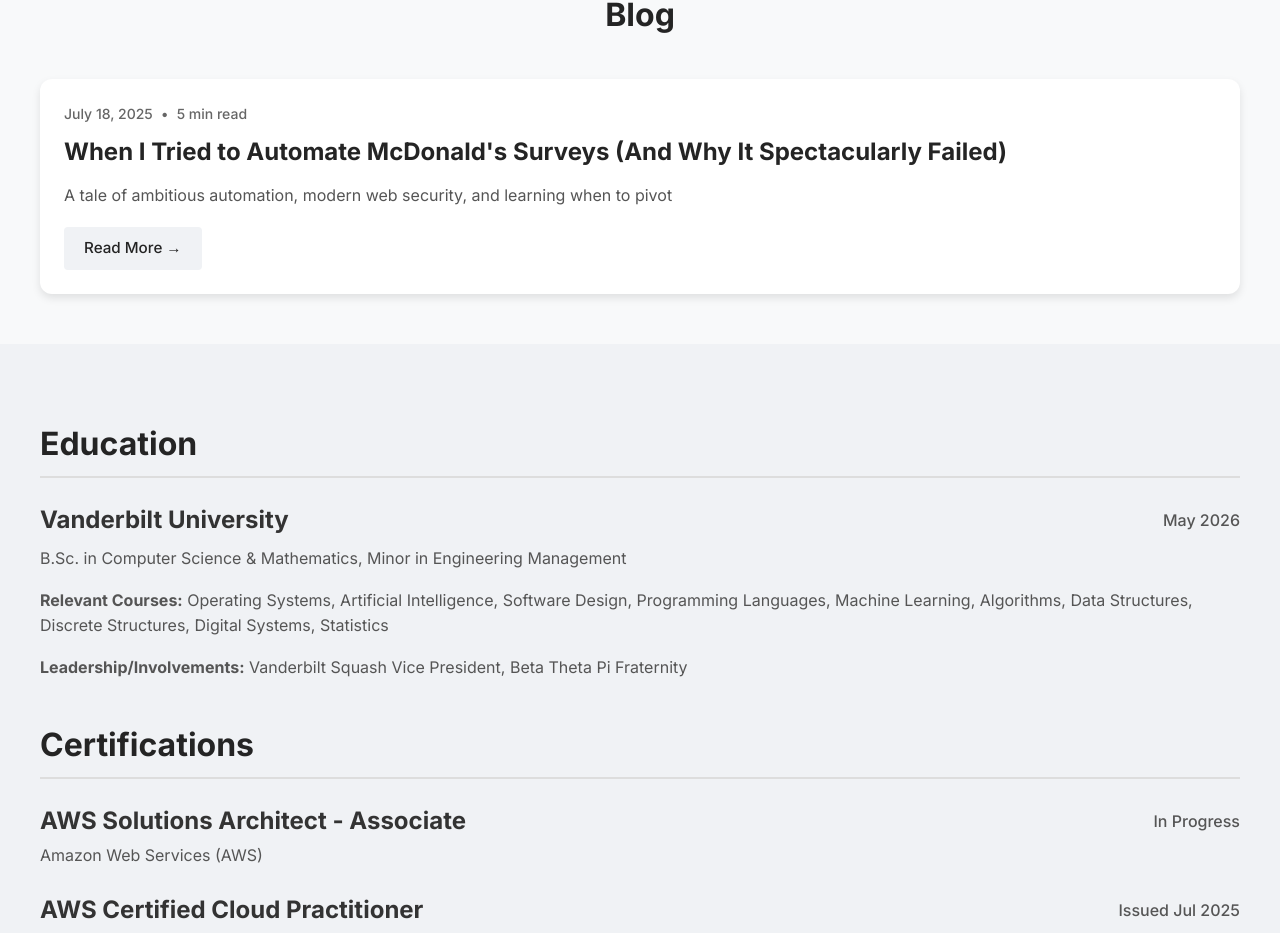
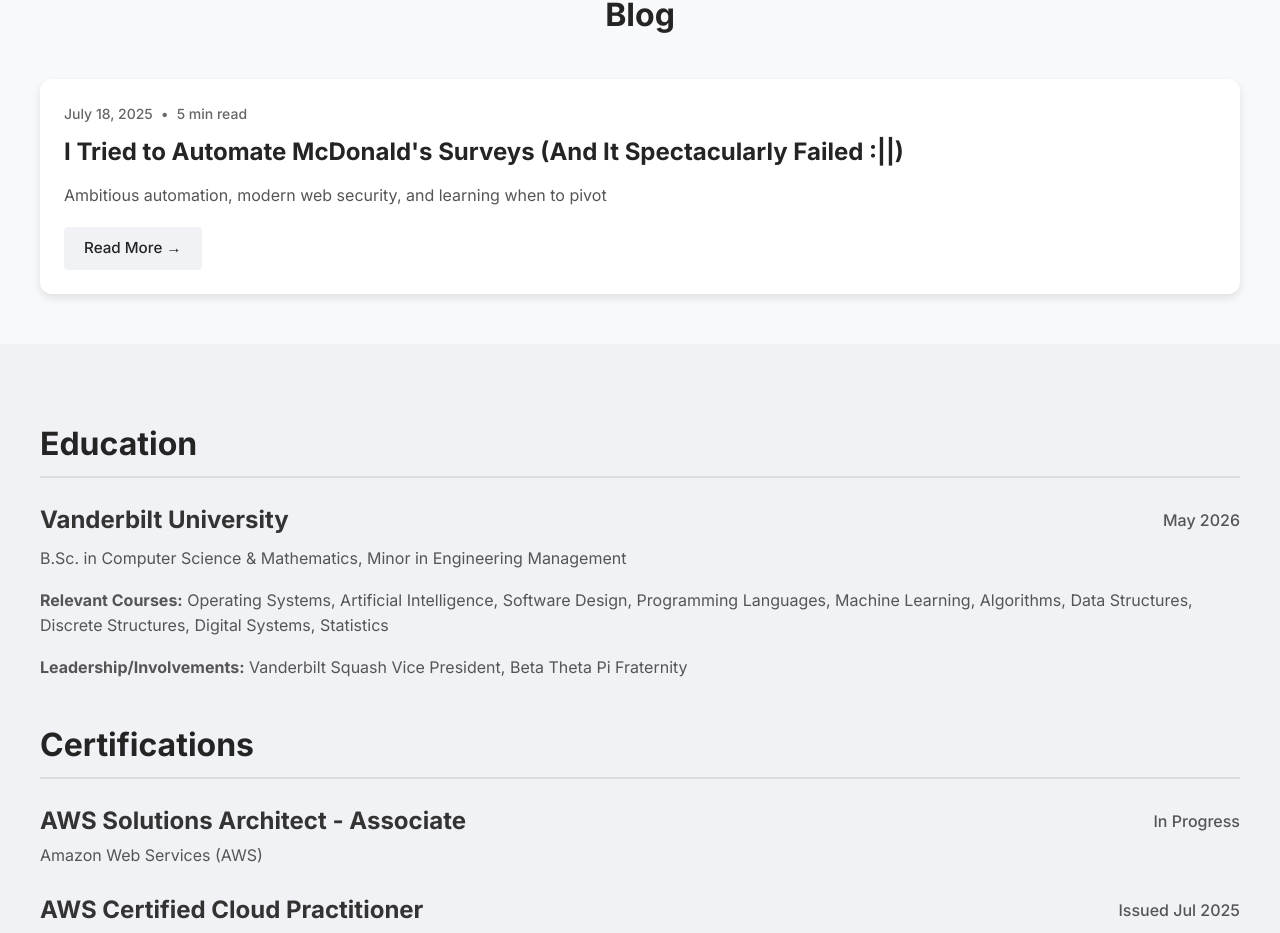
Before and after one commit to nick-bui19/nick-bui19.github.io, a React (Vite) app: page / in a window 1280 px wide. Shown: the part 2604-3537 px from the top of the page. Built offline with nearby package versions, Linux system fonts and the light colour scheme.

Commit message:
fix: add scroll up top in navigation to new page, update blog content

```diff
--- a/src/components/Blog.tsx
+++ b/src/components/Blog.tsx
@@ -13,8 +13,8 @@ interface BlogPost {
 const blogPosts: BlogPost[] = [
   {
     id: 'mcdonalds-survey-solver',
-    title: 'When I Tried to Automate McDonald\'s Surveys (And Why It Spectacularly Failed)',
-    description: 'A tale of ambitious automation, modern web security, and learning when to pivot',
+    title: 'I Tried to Automate McDonald\'s Surveys (And It Spectacularly Failed :||)',
+    description: 'Ambitious automation, modern web security, and learning when to pivot',
     date: 'July 18, 2025',
     readTime: '5 min read',
   }
--- a/src/components/BlogPost.tsx
+++ b/src/components/BlogPost.tsx
@@ -1,4 +1,4 @@
-import React from 'react';
+import React, { useEffect } from 'react';
 import { useParams, Link } from 'react-router-dom';
 import './BlogPost.css';
 
@@ -15,8 +15,8 @@ interface BlogPostData {
 const blogPosts: Record<string, BlogPostData> = {
   'mcdonalds-survey-solver': {
     id: 'mcdonalds-survey-solver',
-    title: 'When I Tried to Automate McDonald\'s Surveys (And Why It Spectacularly Failed)',
-    description: 'A tale of ambitious automation, modern web security, and learning when to pivot',
+    title: 'I Tried to Automate McDonald\'s Surveys (And It Spectacularly Failed :||)',
+    description: 'Ambitious automation, modern web security, and learning when to pivot',
     date: 'July 18, 2025',
     readTime: '5 min read',
     heroImage: '/mcdonalds.png',
@@ -106,6 +106,11 @@ const blogPosts: Record<string, BlogPostData> = {
 const BlogPost: React.FC = () => {
   const { slug } = useParams<{ slug: string }>();
 
+  // Scroll to top when component mounts or slug changes
+  useEffect(() => {
+    window.scrollTo(0, 0);
+  }, [slug]);
+
   if (!slug || !blogPosts[slug]) {
     return (
       <div className="blog-post-container">
```
